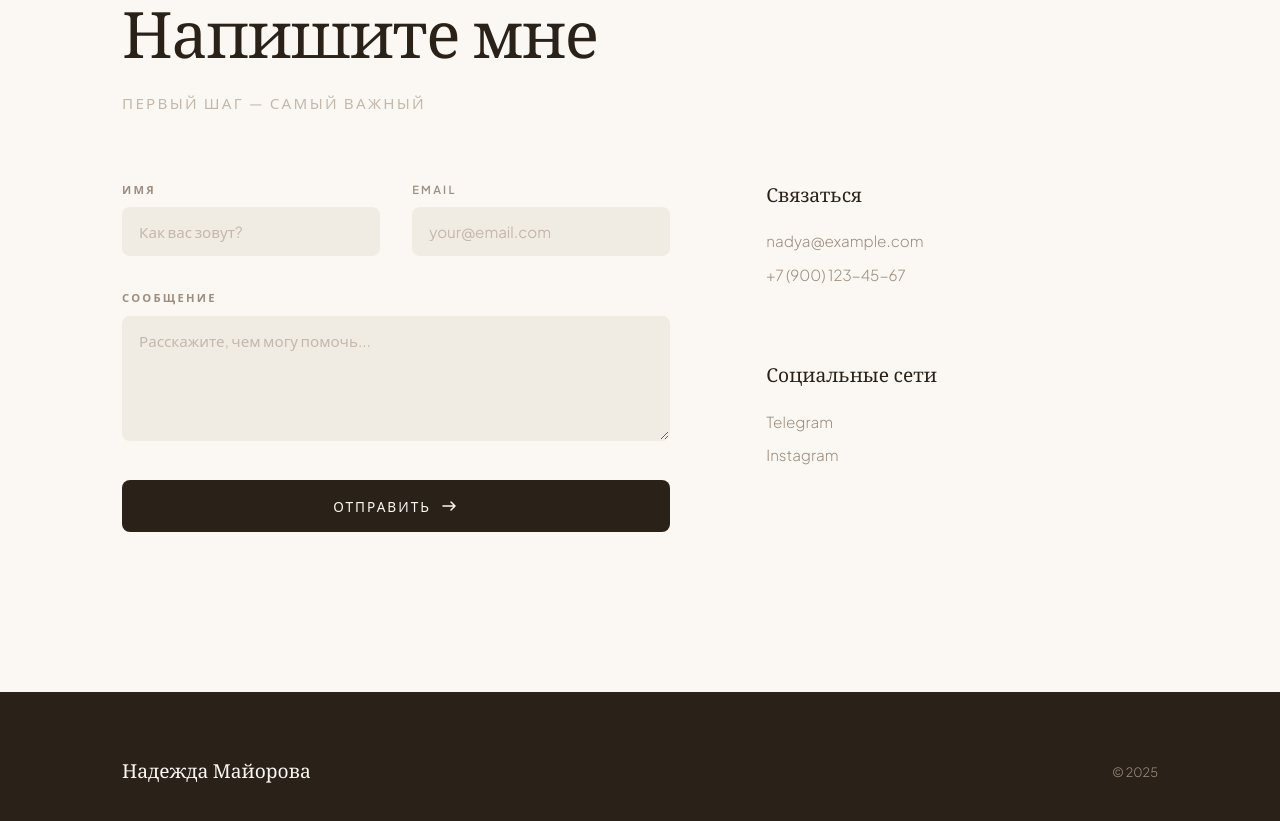
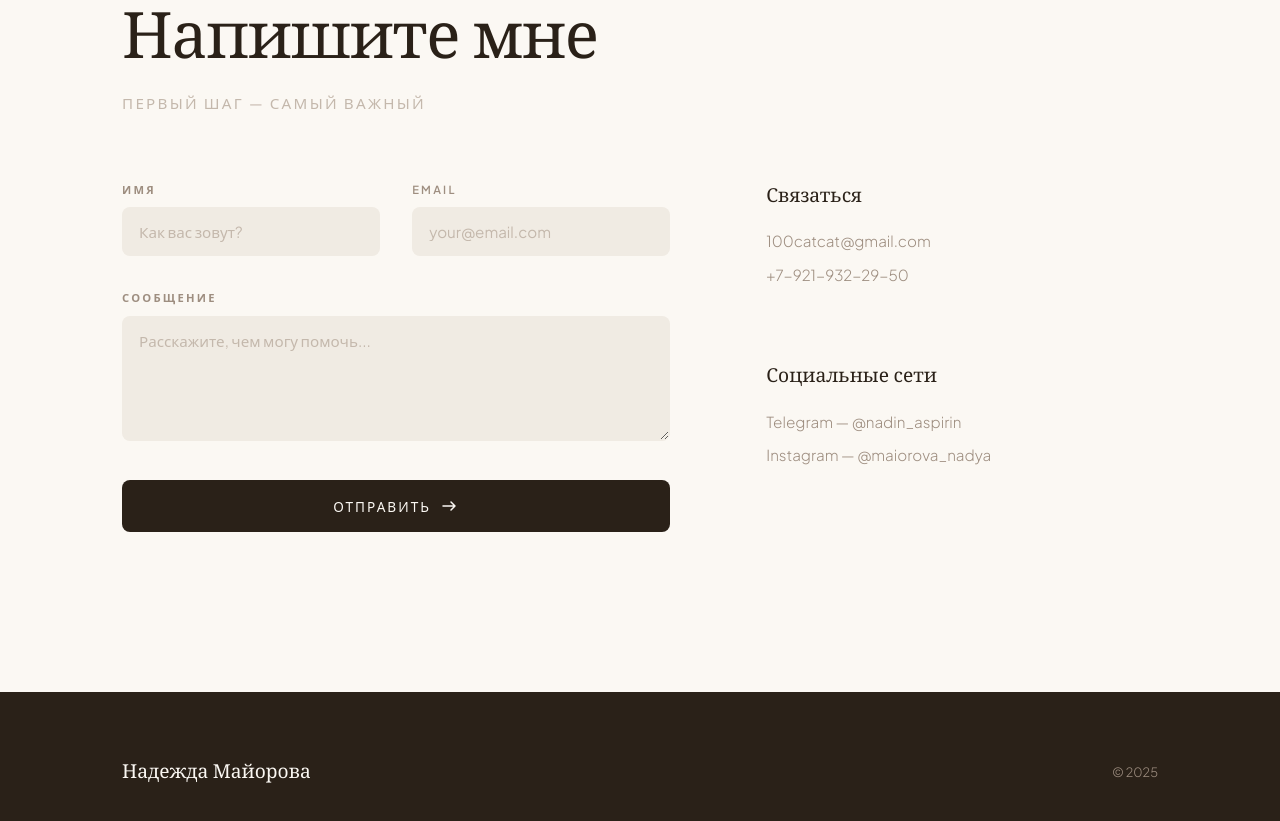
Before and after one commit to sergspb1979/NadezhdaMaiorova, a plain HTML site: page index.html in a window 1280 px wide. Shown: the part 11055-11876 px from the top of the page. Drawn offline with nearby package versions, Linux system fonts and the light colour scheme; animation ran at ten frames a second.

Commit message:
Контакты: email, телефон, Telegram, Instagram
Co-Authored-By: Claude Opus 4.7 <noreply@anthropic.com>

```diff
--- a/index.html
+++ b/index.html
@@ -614,13 +614,13 @@
         <div class="contact__info reveal">
           <div class="contact__info-block">
             <h3 class="contact__info-title">Связаться</h3>
-            <a href="mailto:nadya@example.com" class="contact__link">nadya@example.com</a>
-            <a href="tel:+79001234567" class="contact__link">+7 (900) 123-45-67</a>
+            <a href="mailto:100catcat@gmail.com" class="contact__link">100catcat@gmail.com</a>
+            <a href="tel:+79219322950" class="contact__link">+7-921-932-29-50</a>
           </div>
           <div class="contact__info-block">
             <h3 class="contact__info-title">Социальные сети</h3>
-            <a href="#" class="contact__link">Telegram</a>
-            <a href="#" class="contact__link">Instagram</a>
+            <a href="https://t.me/nadin_aspirin" class="contact__link">Telegram — @nadin_aspirin</a>
+            <a href="https://instagram.com/maiorova_nadya" class="contact__link">Instagram — @maiorova_nadya</a>
           </div>
         </div>
       </div>
```
